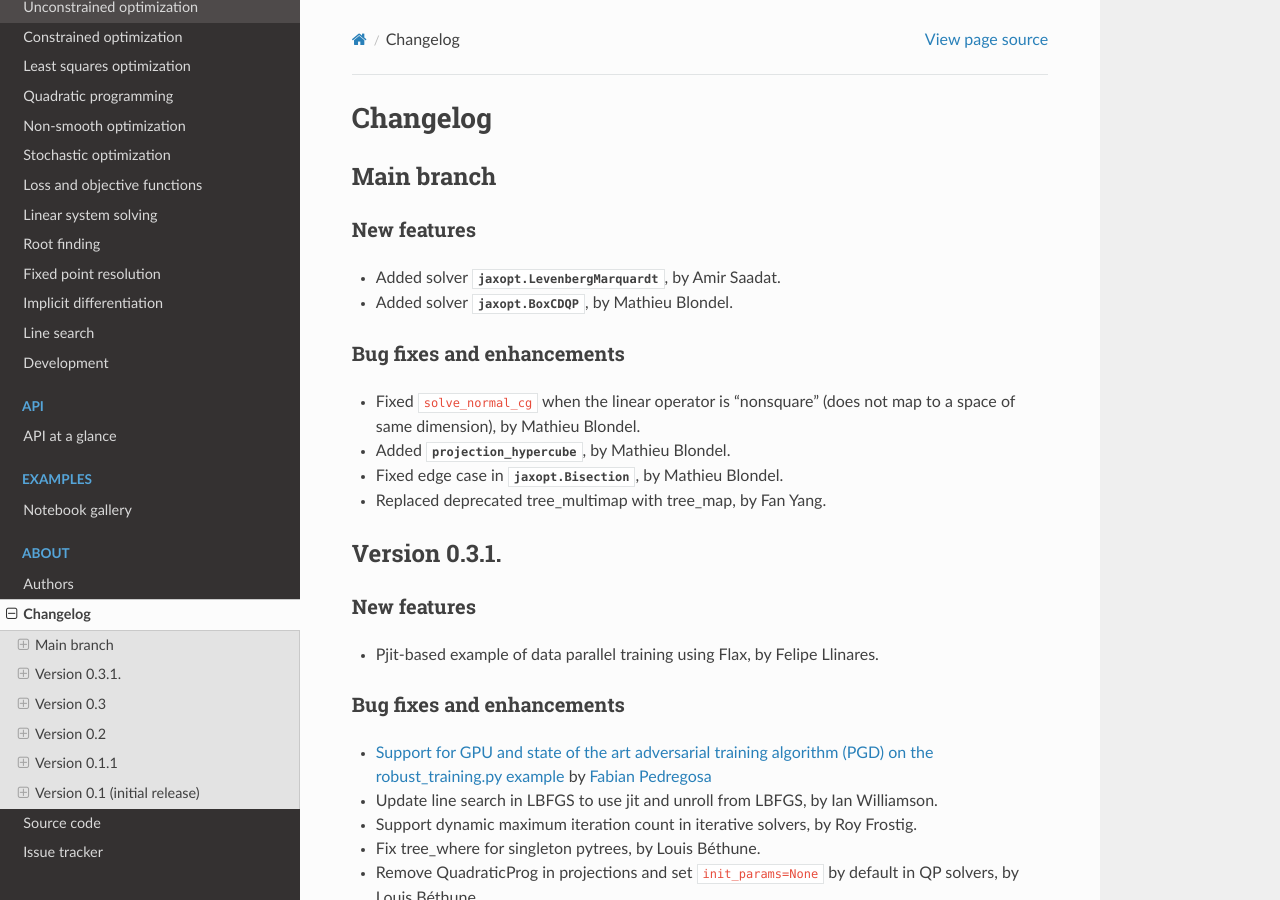
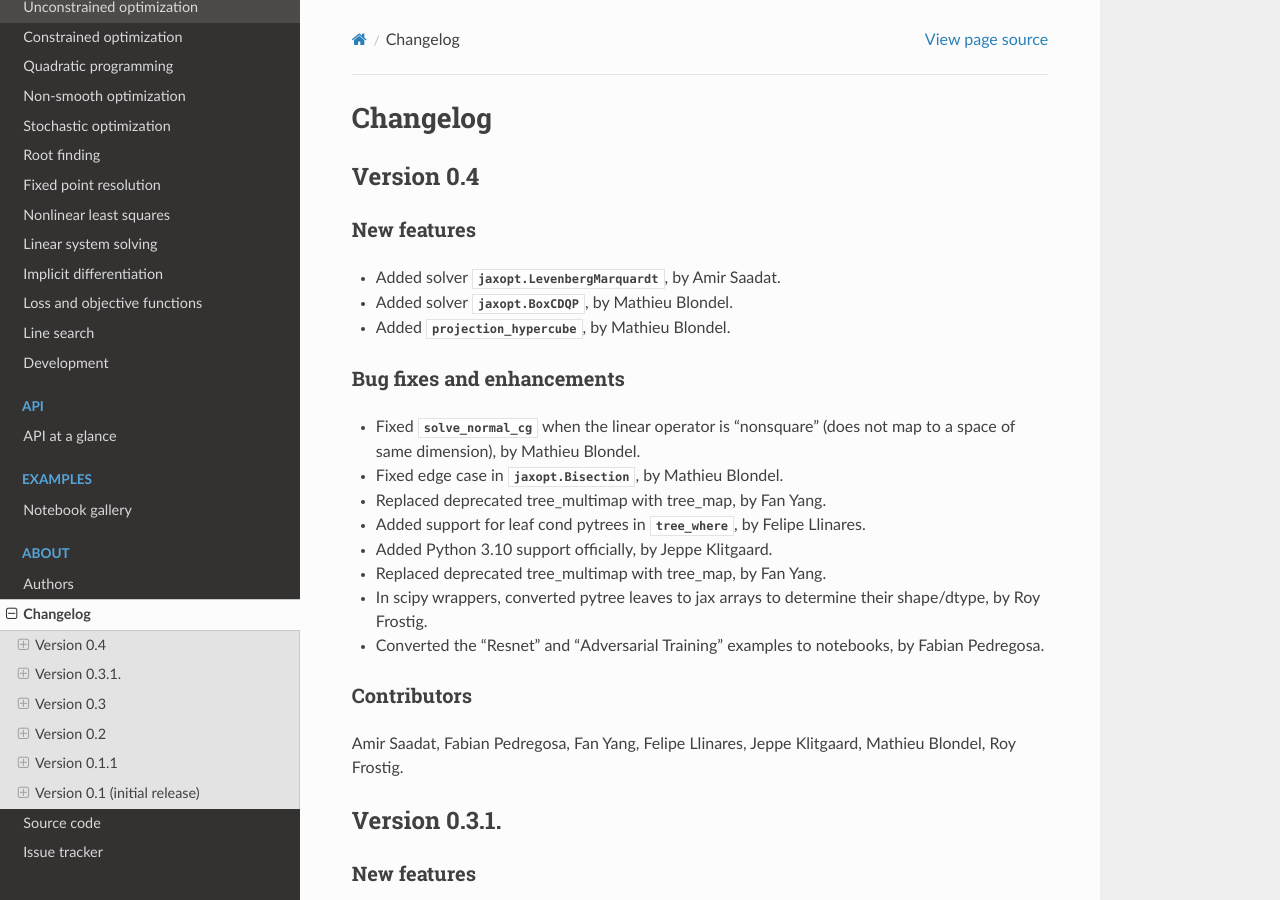
Before and after one commit to google/jaxopt, a Sphinx documentation site: the page built from docs/changelog.rst, in a window 1280 px wide and 900 px high. Built offline with Sphinx 7.4.7 and the Read the Docs theme 2.0.0, drawn with Linux system fonts in a browser that asks for light colours; pages that are not in the unit, such as notebooks, are missing from menus.

Commit message:
Release 0.4.

```diff
--- a/docs/changelog.rst
+++ b/docs/changelog.rst
@@ -1,7 +1,7 @@
 Changelog
 =========
 
-Main branch
+Version 0.4
 -----------
 
 New features
@@ -9,16 +9,26 @@ New features
 
 - Added solver :class:`jaxopt.LevenbergMarquardt`, by Amir Saadat.
 - Added solver :class:`jaxopt.BoxCDQP`, by Mathieu Blondel.
-
+- Added :func:`projection_hypercube <jaxopt.projection.projection_hypercube>`, by Mathieu Blondel.
 
 Bug fixes and enhancements
 ~~~~~~~~~~~~~~~~~~~~~~~~~~
 
-- Fixed ``solve_normal_cg`` when the linear operator is "nonsquare" (does not map to a space of same dimension),
+- Fixed :func:`solve_normal_cg <jaxopt.linear_solve.solve_normal_cg>`
+  when the linear operator is "nonsquare" (does not map to a space of same dimension),
   by Mathieu Blondel.
-- Added :func:`projection_hypercube <jaxopt.projection.projection_hypercube>`, by Mathieu Blondel.
 - Fixed edge case in :class:`jaxopt.Bisection`, by Mathieu Blondel.
 - Replaced deprecated tree_multimap with tree_map, by Fan Yang.
+- Added support for leaf cond pytrees in :func:`tree_where <jaxopt.tree_util.tree_where>`, by Felipe Llinares.
+- Added Python 3.10 support officially, by Jeppe Klitgaard.
+- Replaced deprecated tree_multimap with tree_map, by Fan Yang.
+- In scipy wrappers, converted pytree leaves to jax arrays to determine their shape/dtype, by Roy Frostig.
+- Converted the "Resnet" and "Adversarial Training" examples to notebooks, by Fabian Pedregosa.
+
+Contributors
+~~~~~~~~~~~~
+
+Amir Saadat, Fabian Pedregosa, Fan Yang, Felipe Llinares, Jeppe Klitgaard, Mathieu Blondel, Roy Frostig.
 
 Version 0.3.1.
 --------------
--- a/docs/requirements.txt
+++ b/docs/requirements.txt
@@ -7,6 +7,7 @@ ipython>=7.20.0
 ipykernel>=5.5.0
 sphinx-gallery>=0.9.0
 sphinx_copybutton>=0.4.0
+sphinx-remove-toctrees>=0.0.3
 jupyter-sphinx>=0.3.2
 myst-nb
 tensorflow-datasets
--- a/jaxopt/version.py
+++ b/jaxopt/version.py
@@ -14,4 +14,4 @@
 
 """JAXopt version."""
 
-__version__ = "0.3.1"
+__version__ = "0.4"
```
Also changed, not shown: docs/api.rst (+0 -9 lines), docs/index.rst (+10 -9 lines), docs/nonlinear_least_squares.rst (+24 -32 lines).
